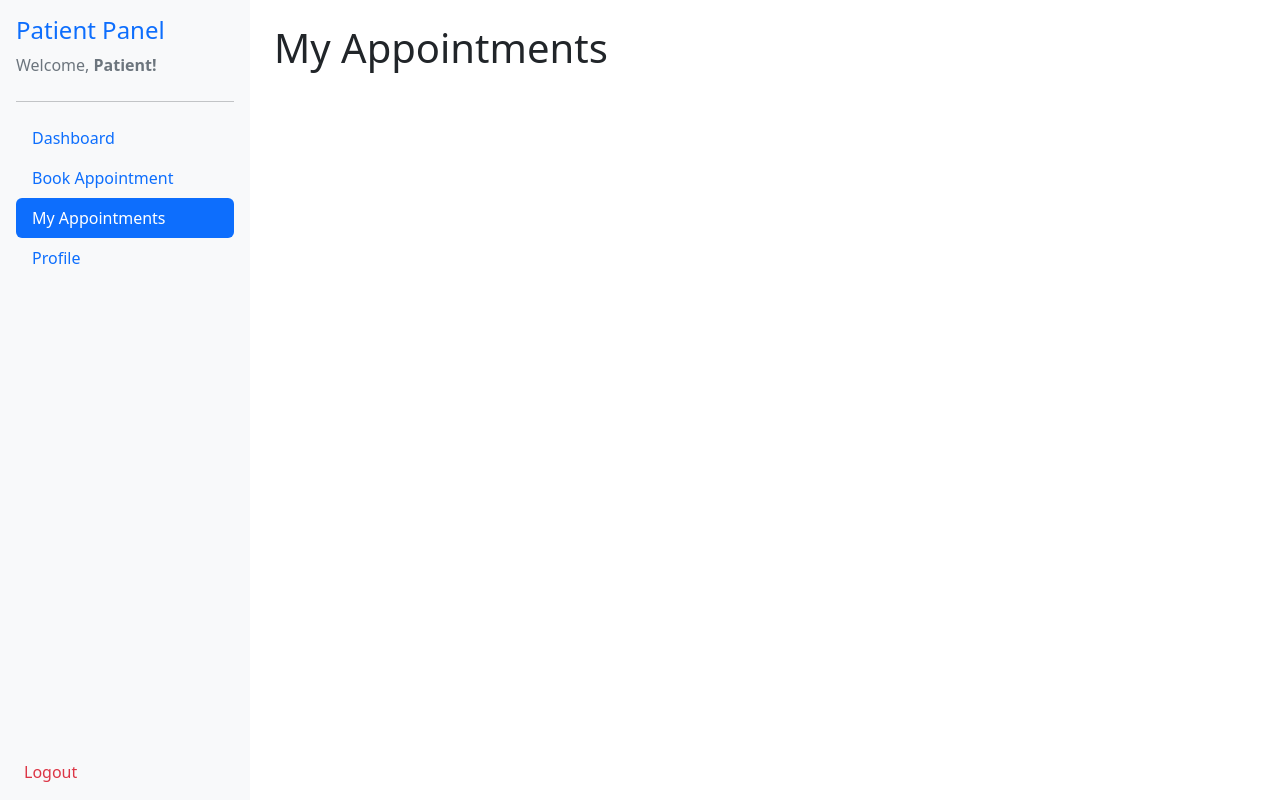
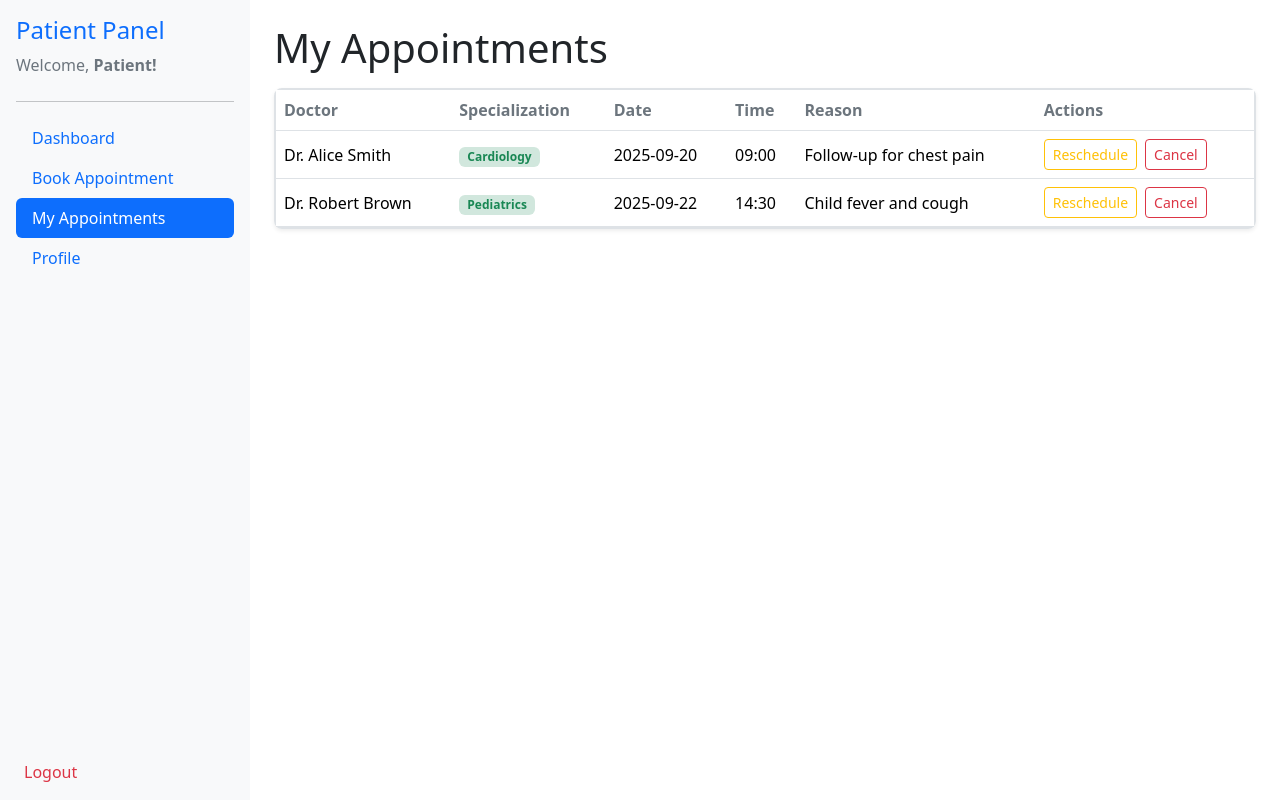
Before and after one commit to CyrilMel/clinic-appointment, a React (Vite) app in the folder client/: page /appointments in a window 1280 px wide. Built offline with nearby package versions, Linux system fonts and the light colour scheme.

Commit message:
Add table for MyAppointment page with reschedule function

```diff
--- /dev/null
+++ b/client/src/data/upcomingData.js
@@ -0,0 +1,22 @@
+export const upcomingData = [
+{
+    appointment_id: 101,
+    patient_id: 201,
+    doctor_name: "Dr. Alice Smith",
+    specialization: "Cardiology",
+    appointment_date: "2025-09-20",
+    appointment_time: "09:00",
+    reason_for_visit: "Follow-up for chest pain",
+    status: "scheduled",
+},
+{
+    appointment_id: 102,
+    patient_id: 202,
+    doctor_name: "Dr. Robert Brown",
+    specialization: "Pediatrics",
+    appointment_date: "2025-09-22",
+    appointment_time: "14:30",
+    reason_for_visit: "Child fever and cough",
+    status: "scheduled",
+},
+];
--- a/client/src/pages/MyAppointment.jsx
+++ b/client/src/pages/MyAppointment.jsx
@@ -1,8 +1,120 @@
+import { useState } from "react";
+import { upcomingData } from "../data/upcomingData";
+
 function MyAppointments() {
+  const [showReschedule, setShowReschedule] = useState(false);
+  const [selectedAppointment, setSelectedAppointment] = useState(null);
+
+  const handleRescheduleClick = (appointment) => {
+    setSelectedAppointment(appointment);
+    setShowReschedule(true);
+  };
+
+  const handleCloseModal = () => {
+    setShowReschedule(false);
+    setSelectedAppointment(null);
+  };
+
   return (
     <div>
       <h1>My Appointments</h1>
-      {/* Appointment list will be displayed here */}
+
+      {/* Upcoming Appointments */}
+      <div className="shadow-sm rounded-3 border border-2 mt-3">
+        <div style={{ flex: "1 1 auto", overflowY: "auto" }}>
+          <table className="table align-middle mb-0">
+            <thead
+              className="bg-secondary"
+              style={{ position: "sticky", top: 0, zIndex: 1 }}
+            >
+              <tr>
+                <th className="text-secondary fw-semibold">Doctor</th>
+                <th className="text-secondary fw-semibold">Specialization</th>
+                <th className="text-secondary fw-semibold">Date</th>
+                <th className="text-secondary fw-semibold">Time</th>
+                <th className="text-secondary fw-semibold">Reason</th>
+                <th className="text-secondary fw-semibold">Actions</th>
+              </tr>
+            </thead>
+            <tbody>
+              {upcomingData.map((appointment) => (
+                <tr key={appointment.appointment_id} className="hover-row">
+                  <td>{appointment.doctor_name}</td>
+                  <td>
+                    <span className="badge bg-success-subtle text-success px-2 py-1 rounded-2">
+                      {appointment.specialization}
+                    </span>
+                  </td>
+                  <td>{appointment.appointment_date}</td>
+                  <td>{appointment.appointment_time}</td>
+                  <td
+                    className="text-truncate"
+                    style={{ maxWidth: "200px" }}
+                  >
+                    {appointment.reason_for_visit}
+                  </td>
+                  <td>
+                    <button
+                      className="btn btn-sm btn-outline-warning me-2"
+                      onClick={() => handleRescheduleClick(appointment)}
+                    >
+                      Reschedule
+                    </button>
+                    <button className="btn btn-sm btn-outline-danger">
+                      Cancel
+                    </button>
+                  </td>
+                </tr>
+              ))}
+            </tbody>
+          </table>
+        </div>
+      </div>
+
+      {/* Reschedule Modal */}
+      {showReschedule && selectedAppointment && (
+        <div
+          className="modal fade show d-block"
+          tabIndex="-1"
+          role="dialog"
+          style={{ backgroundColor: "rgba(0,0,0,0.5)" }}
+        >
+          <div className="modal-dialog" role="document">
+            <div className="modal-content">
+              <div className="modal-header">
+                <h5 className="modal-title">Reschedule Appointment</h5>
+                <button
+                  type="button"
+                  className="btn-close"
+                  onClick={handleCloseModal}
+                ></button>
+              </div>
+              <div className="modal-body">
+                <p>
+                  Rescheduling appointment with{" "}
+                  <strong>{selectedAppointment.doctor_name}</strong>
+                </p>
+                <label className="form-label">Choose new date</label>
+                <input type="date" className="form-control mb-2" />
+                <label className="form-label">Choose new time</label>
+                <input type="time" className="form-control" />
+              </div>
+              <div className="modal-footer">
+                <button
+                  type="button"
+                  className="btn btn-secondary"
+                  onClick={handleCloseModal}
+                >
+                  Close
+                </button>
+                <button type="button" className="btn btn-primary">
+                  Save Changes
+                </button>
+              </div>
+            </div>
+          </div>
+        </div>
+      )}
     </div>
   );
 }
```
